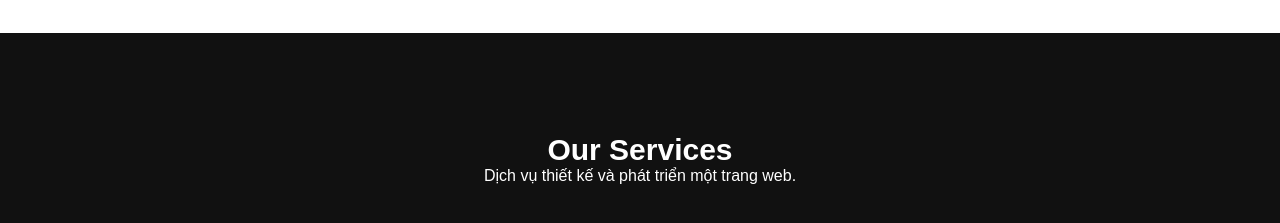
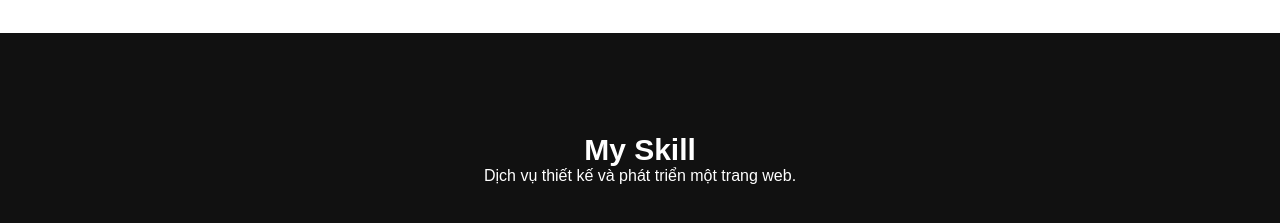
Before and after one commit to FallenPrimeXsX/bai-cuoi-mon-2, a plain HTML site: page index.html in a window 1280 px wide. Shown: the part 1340-1563 px from the top of the page. Drawn offline with Linux system fonts and the light colour scheme.

Commit message:
Update index.html

```diff
--- a/index.html
+++ b/index.html
@@ -51,7 +51,7 @@
 
     <section class="services" id="services">
         <div class="heading white">
-            <h2>Our Services</h2>
+            <h2>My Skill</h2>
             <p>Dịch vụ thiết kế và phát triển một trang web.</p>
         </div>
         <div class="content">
```
